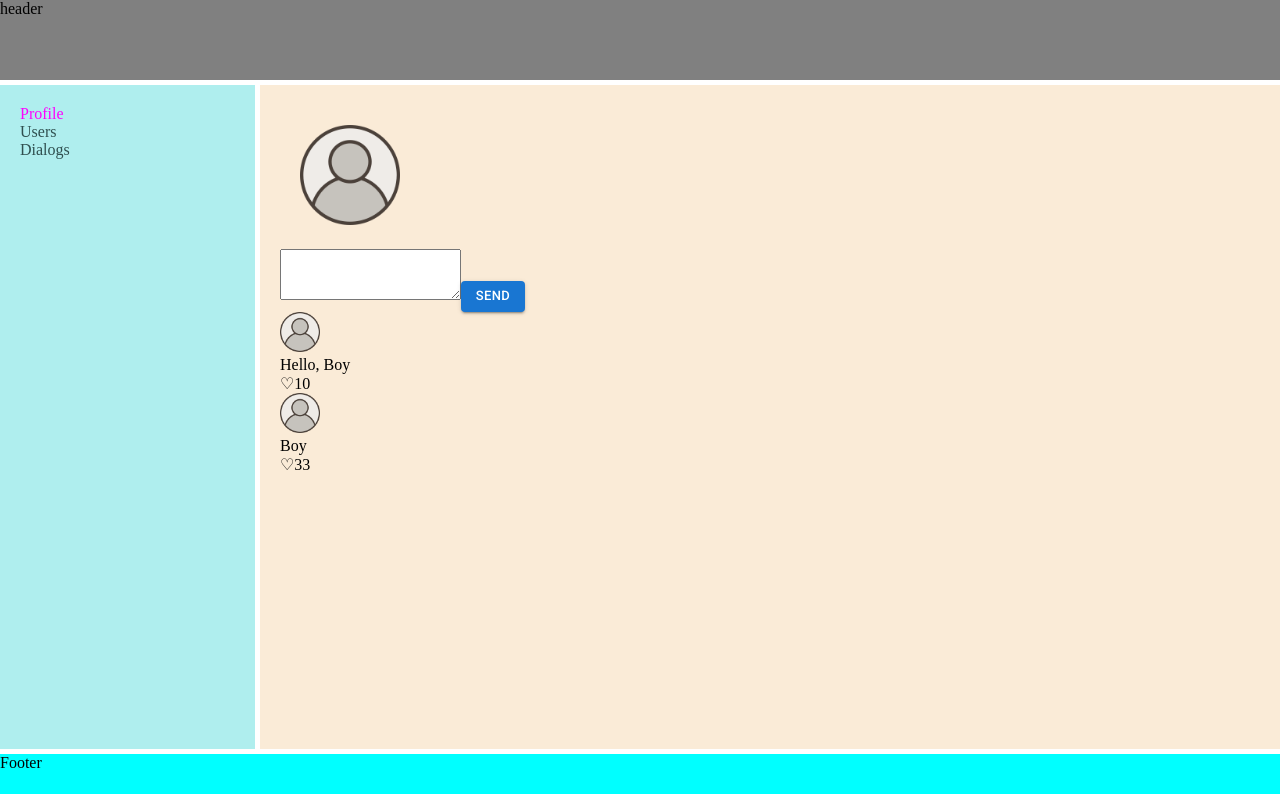
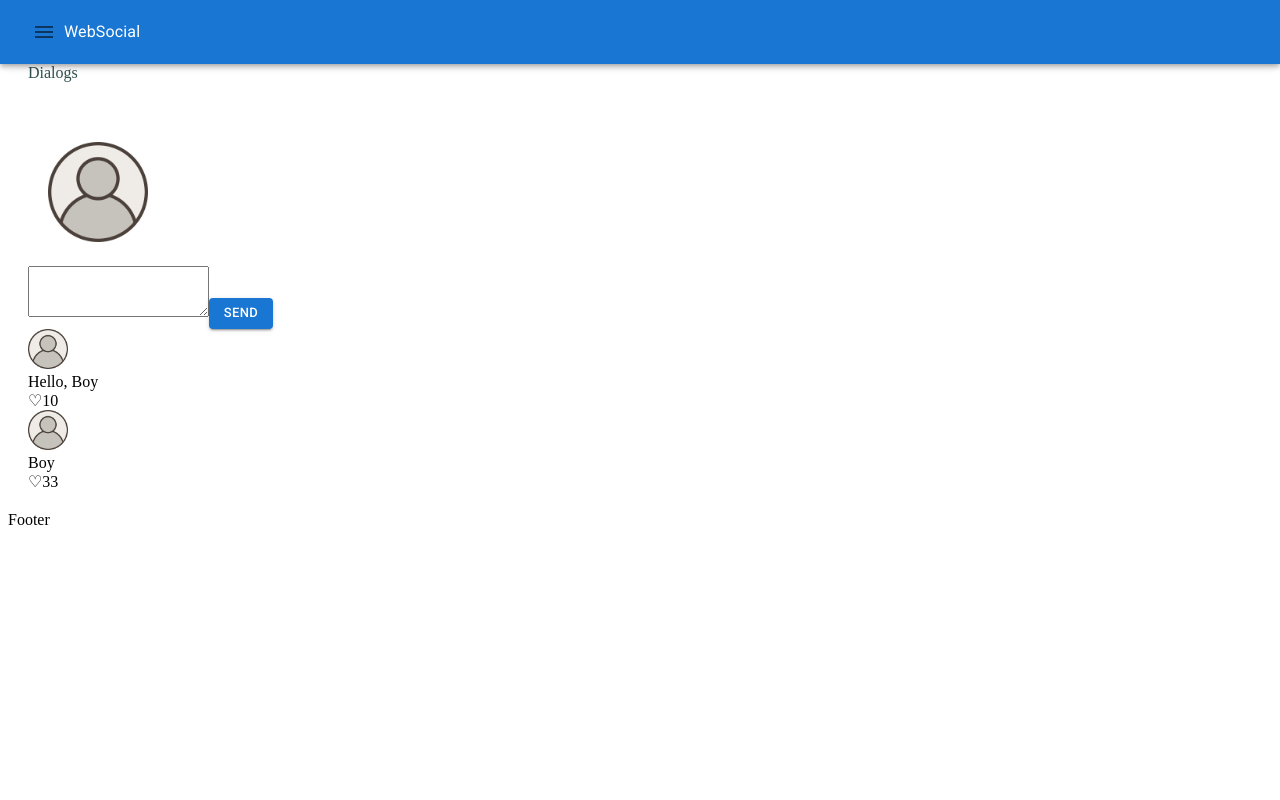
Before and after one commit to LeonShus/SocialTS, a React (Create React App) app: page /profile in a window 1280 px wide. Built offline with nearby package versions, Linux system fonts and the light colour scheme; no server answers.

Commit message:
Restyle Header with MUI

```diff
--- a/src/App.module.css
+++ b/src/App.module.css
@@ -1,38 +1,38 @@
-body{
-    margin: 0;
-    padding: 0;
-}
+/*body{*/
+/*    margin: 0;*/
+/*    padding: 0;*/
+/*}*/
 
-.container {
-    display: grid;
-    grid-gap: 5px;
-    grid-template-areas:
-        "header header"
-        "aside main"
-        "footer footer";
-    grid-template-columns: 1fr 4fr
-}
+/*.container {*/
+/*    display: grid;*/
+/*    grid-gap: 5px;*/
+/*    grid-template-areas:*/
+/*        "header header"*/
+/*        "aside main"*/
+/*        "footer footer";*/
+/*    grid-template-columns: 1fr 4fr*/
+/*}*/
 
-.header {
-    background: gray;
-    grid-area: header;
-    height: 10vh;
-    min-height: 50px;
-}
+/*.header {*/
+/*    background: gray;*/
+/*    grid-area: header;*/
+/*    height: 10vh;*/
+/*    min-height: 50px;*/
+/*}*/
 
-.asideNav {
-    background: paleturquoise;
-    grid-area: aside;
-    height: 83vh;
-}
+/*.asideNav {*/
+/*    background: paleturquoise;*/
+/*    grid-area: aside;*/
+/*    height: 83vh;*/
+/*}*/
 
-.mainSection {
-    background: antiquewhite;
-    grid-area: main;
-}
+/*.mainSection {*/
+/*    background: antiquewhite;*/
+/*    grid-area: main;*/
+/*}*/
 
-.footer {
-    background: aqua;
-    grid-area: footer;
-    height: 5vh;
-}
+/*.footer {*/
+/*    background: aqua;*/
+/*    grid-area: footer;*/
+/*    height: 5vh;*/
+/*}*/
--- a/src/Components/Header/Header.tsx
+++ b/src/Components/Header/Header.tsx
@@ -1,9 +1,23 @@
 import React from "react";
+import {AppBar, IconButton, Toolbar, Typography} from "@mui/material";
+import MenuIcon from '@mui/icons-material/Menu'
 
 const Header = () => {
     return (
         <header>
-            header
+            <AppBar>
+                <Toolbar>
+
+                    <IconButton>
+                        <MenuIcon/>
+                    </IconButton>
+
+                    <Typography>
+                        WebSocial
+                    </Typography>
+
+                </Toolbar>
+            </AppBar>
         </header>
     )
 }
--- a/src/Components/Users/Users.tsx
+++ b/src/Components/Users/Users.tsx
@@ -3,6 +3,7 @@ import {FollowACType, UnFollowACType, UserType} from "../../Redux/Reducers/Users
 import classes from "./Users.module.css"
 import userDef from "../../DefaultItems/Img/userDef.png"
 import Button from "@mui/material/Button";
+import {Avatar} from "@mui/material";
 
 
 export type UsersPropsType = {
@@ -21,16 +22,22 @@ const Users = ({users, ...props}: UsersPropsType) => {
     }
 
     const usersJsxArray = users.map(u => {
-        const followButton = !u.followed ? <Button onClick={() => changeToFollow(u.id)}
-                                                   size={"small"}
-                                                   variant="contained">follow</Button>
+
+        const followButton = !u.followed
+            ? <Button onClick={() => changeToFollow(u.id)}
+                      size={"small"}
+                      variant="contained">follow</Button>
             : <Button onClick={() => changeToUnfollow(u.id)}
                       size={"small"}
                       variant="contained">Unfollow</Button>
 
         return (
             <div key={u.id} className={classes.container}>
-                <img className={classes.avatar} src={!u.photos.small ? userDef : u.photos.small} alt="avatar"/>
+
+                <Avatar alt={u.name ? u.name : undefined}
+                        src={!u.photos.small ? userDef : u.photos.small}
+                        sx={{width: 80, height: 80}}
+                />
                 <div>
                     {u.name}
                 </div>
```
